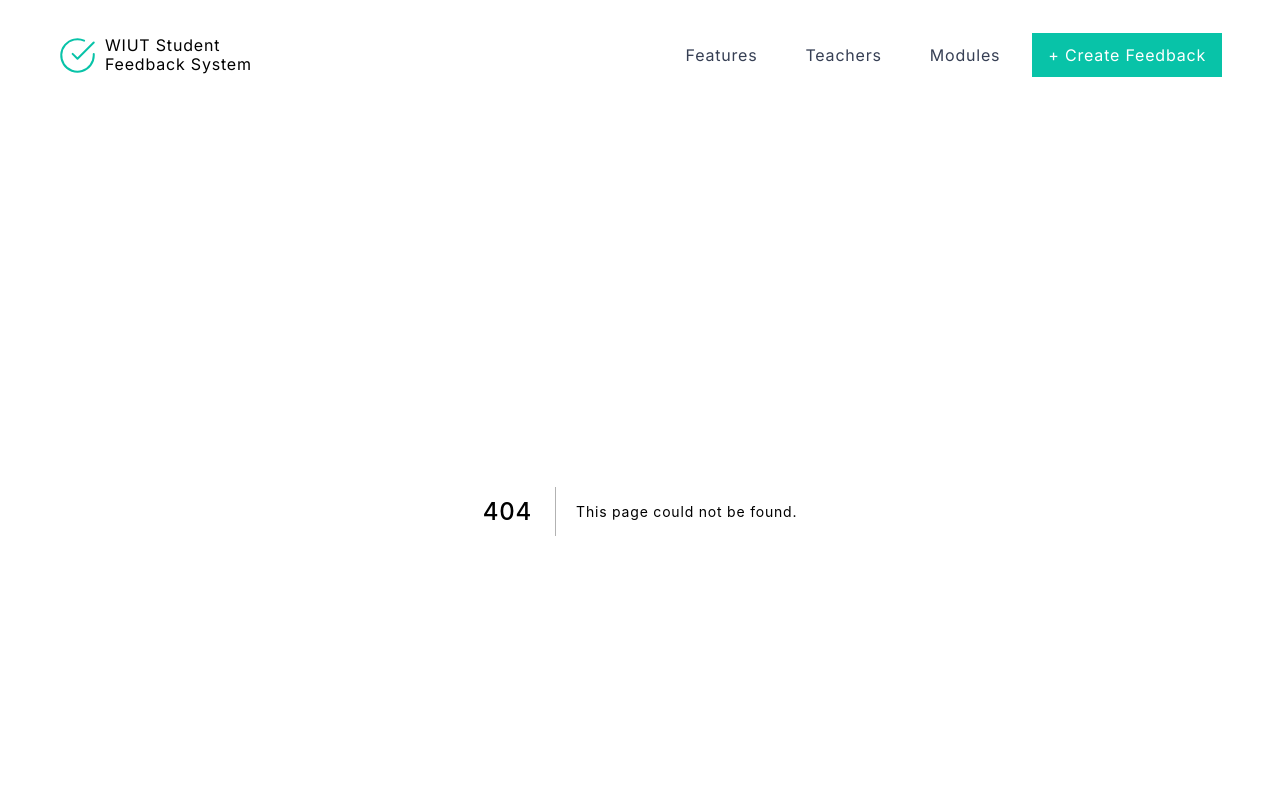
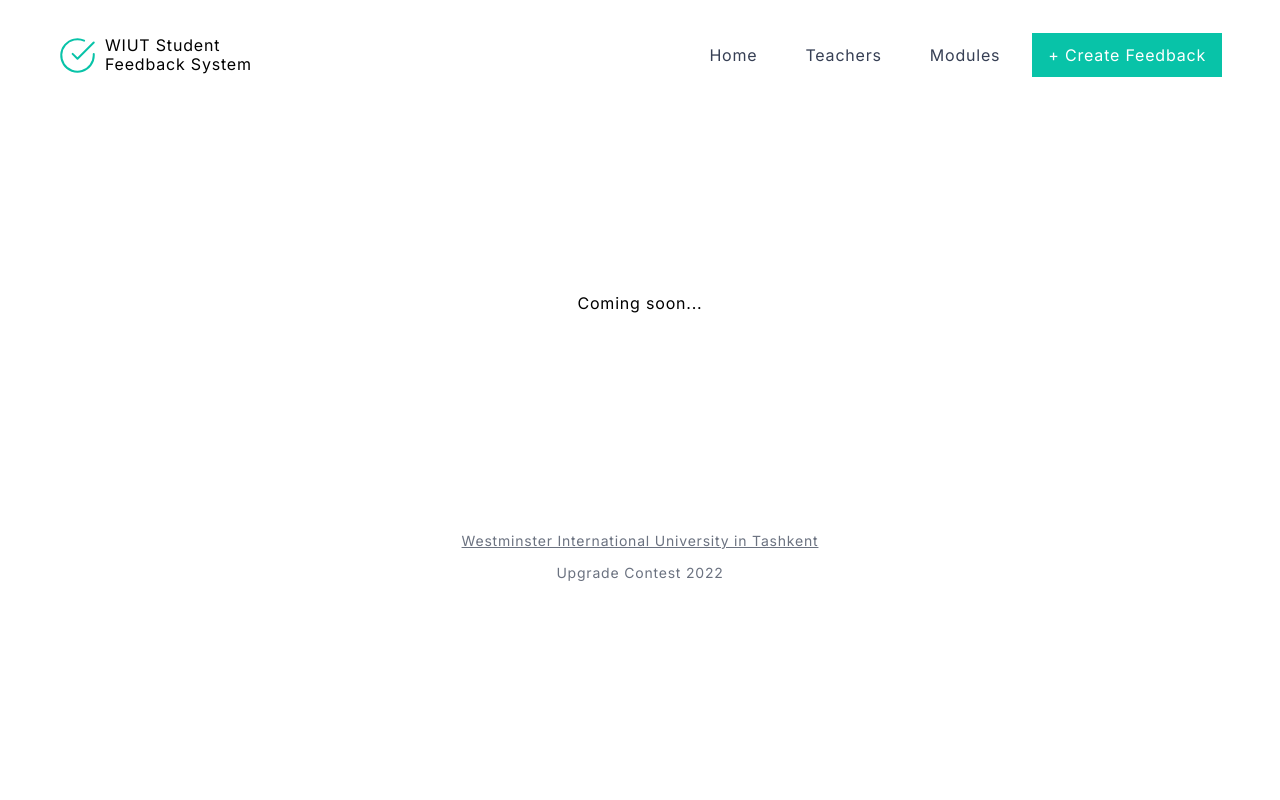
Before and after one commit to sabohat/feedback-app, a Next.js app: page /teachers in a window 1280 px wide. Before the commit this address had no page. Shown: the top 800 px of the page. Built offline with nearby package versions, Linux system fonts and the light colour scheme.

Commit message:
ix routing

```diff
--- a/components/layout/Nav.js
+++ b/components/layout/Nav.js
@@ -7,8 +7,8 @@ export default function () {
       <nav className="hidden md:flex">
         <ul className="nav">
           <li>
-            <Link href="/features">
-              <a className="nav-link">Features</a>
+            <Link href="/">
+              <a className="nav-link">Home</a>
             </Link>
           </li>
           <li>
@@ -22,7 +22,7 @@ export default function () {
             </Link>
           </li>
           <li>
-            <Link href="/create">
+            <Link href="/modules">
               <a className="nav-btn">+ Create Feedback</a>
             </Link>
           </li>
--- /dev/null
+++ b/pages/teachers.js
@@ -0,0 +1,7 @@
+import React from 'react'
+
+export default function Teachers() {
+  return (
+    <div className='wrapper h-60 md:h-96 flex items-center justify-center'>Coming soon...</div>
+  )
+}
```
